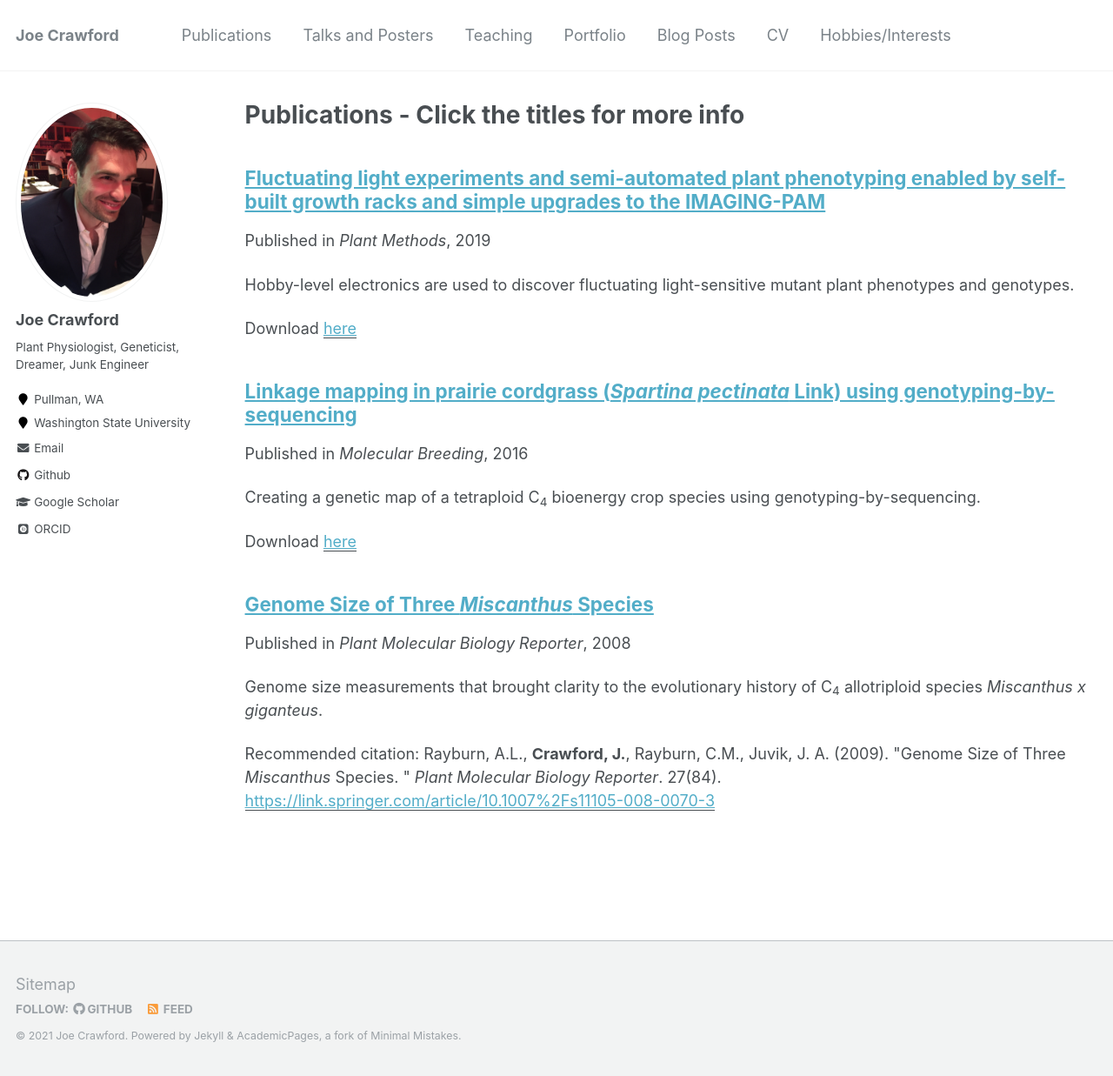
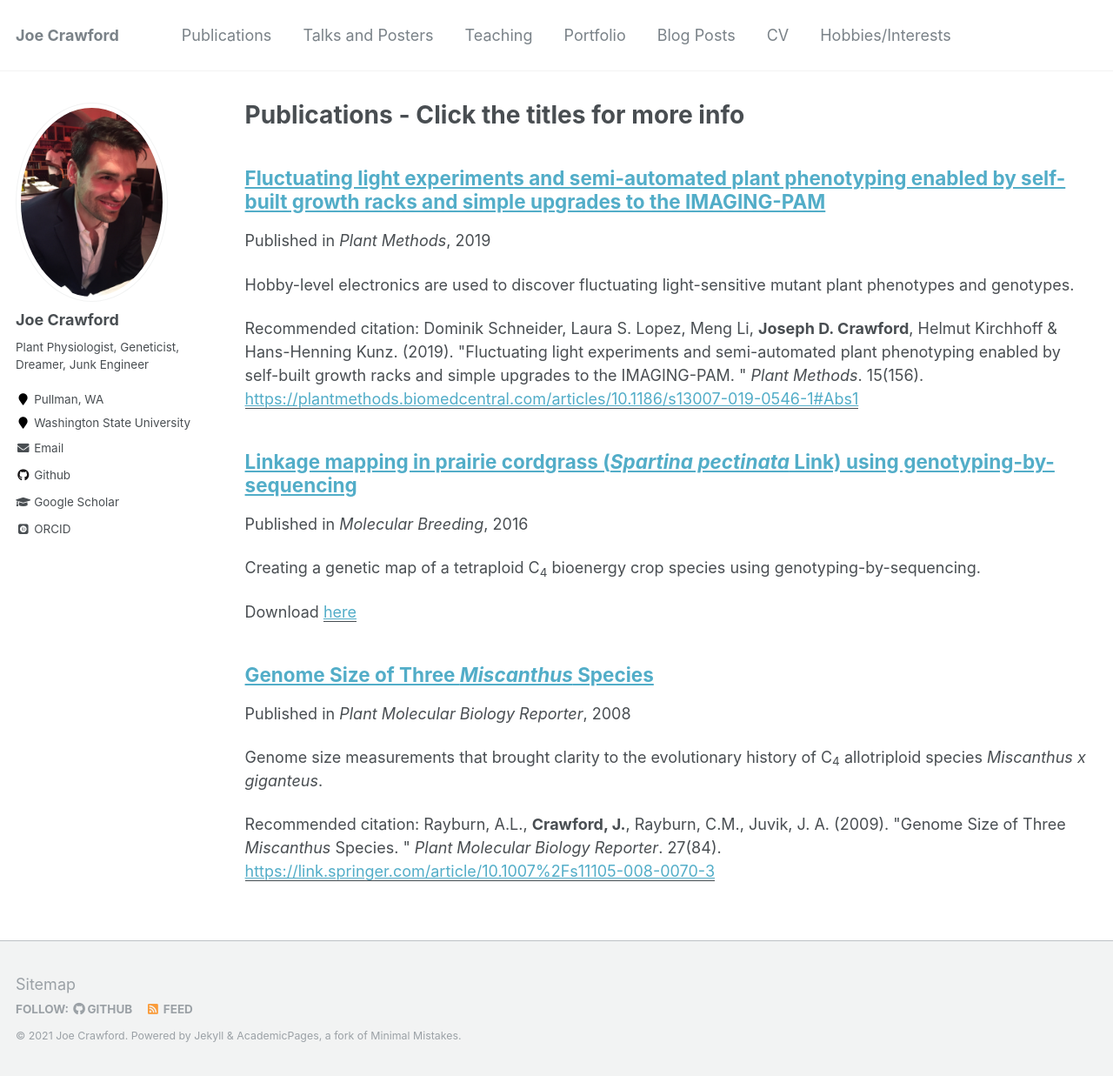
Before and after one commit to plant-physio/plant-physio.github.io, a Jekyll site: the page built from _pages/publications.md, in a window 1280 px wide and 1237 px high. Shown: the whole window at 87% size. Built offline with Jekyll 4.4.1, drawn with Linux system fonts in a browser that asks for light colours; some web fonts are replaced.

Commit message:
added the code-able citation

```diff
--- a/_publications/2009-10-01-paper-title-number-1.md
+++ b/_publications/2009-10-01-paper-title-number-1.md
@@ -6,7 +6,7 @@ excerpt: 'Hobby-level electronics are used to discover fluctuating light-sensiti
 date: 2019-12-23
 venue: 'Plant Methods'
 paperurl: 'https://plantmethods.biomedcentral.com/articles/10.1186/s13007-019-0546-1#Abs1'
-
+citation: 'Dominik Schneider, Laura S. Lopez, Meng Li, <b>Joseph D. Crawford</b>, Helmut Kirchhoff & Hans-Henning Kunz. (2019). &quot;Fluctuating light experiments and semi-automated plant phenotyping enabled by self-built growth racks and simple upgrades to the IMAGING-PAM. &quot; <i>Plant Methods</i>. 15(156).'
 ---
 This paper demonstrates how affordable hobby-level electronics supplies can be used to discover light-sensitive mutant plant phenotypes and genotypes. My contribution was building and coding the very simple script of the microcontroller. This is a fun example of how hobby electronics integrated into plant physiology and genetics research.
 
```
